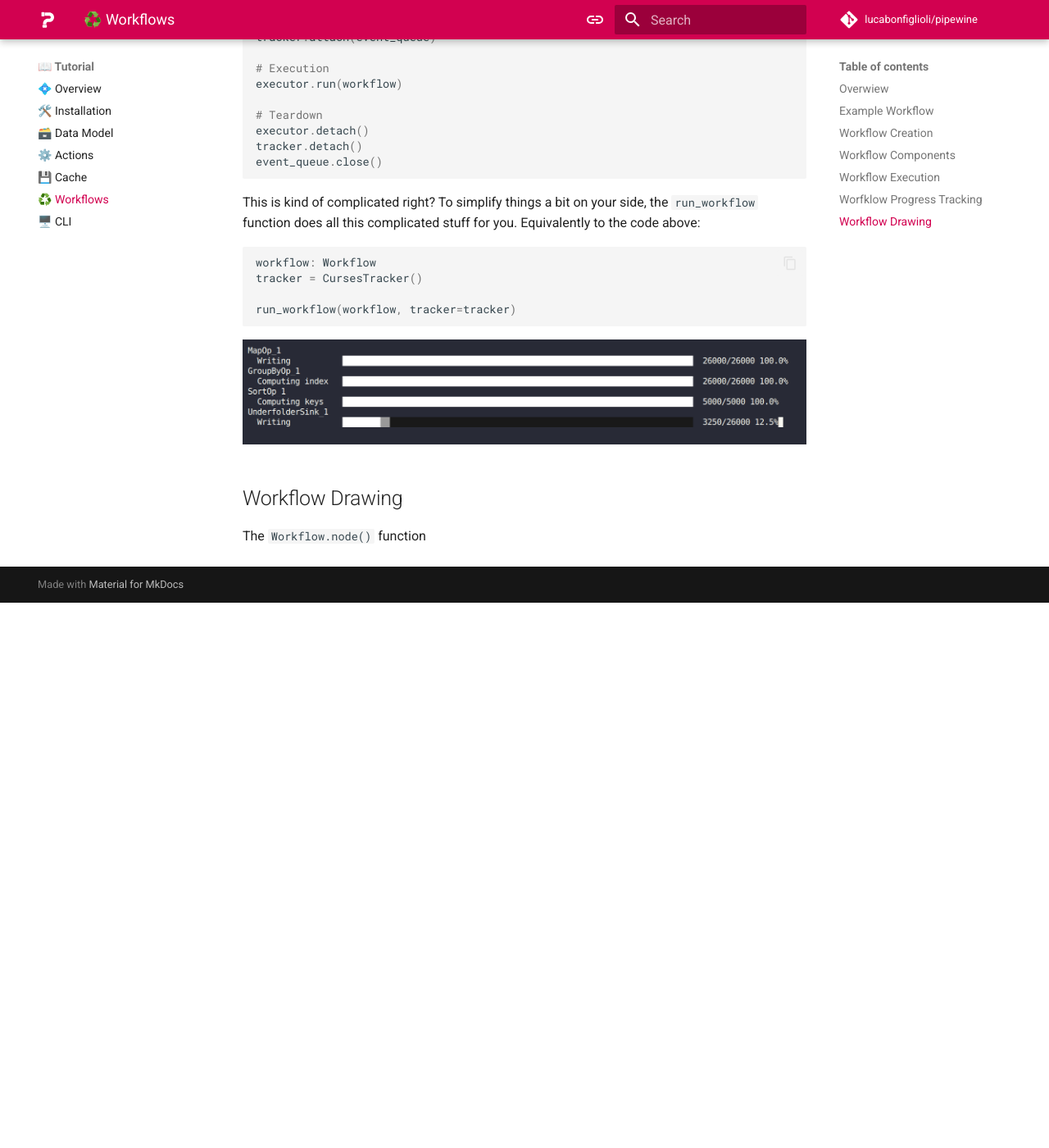
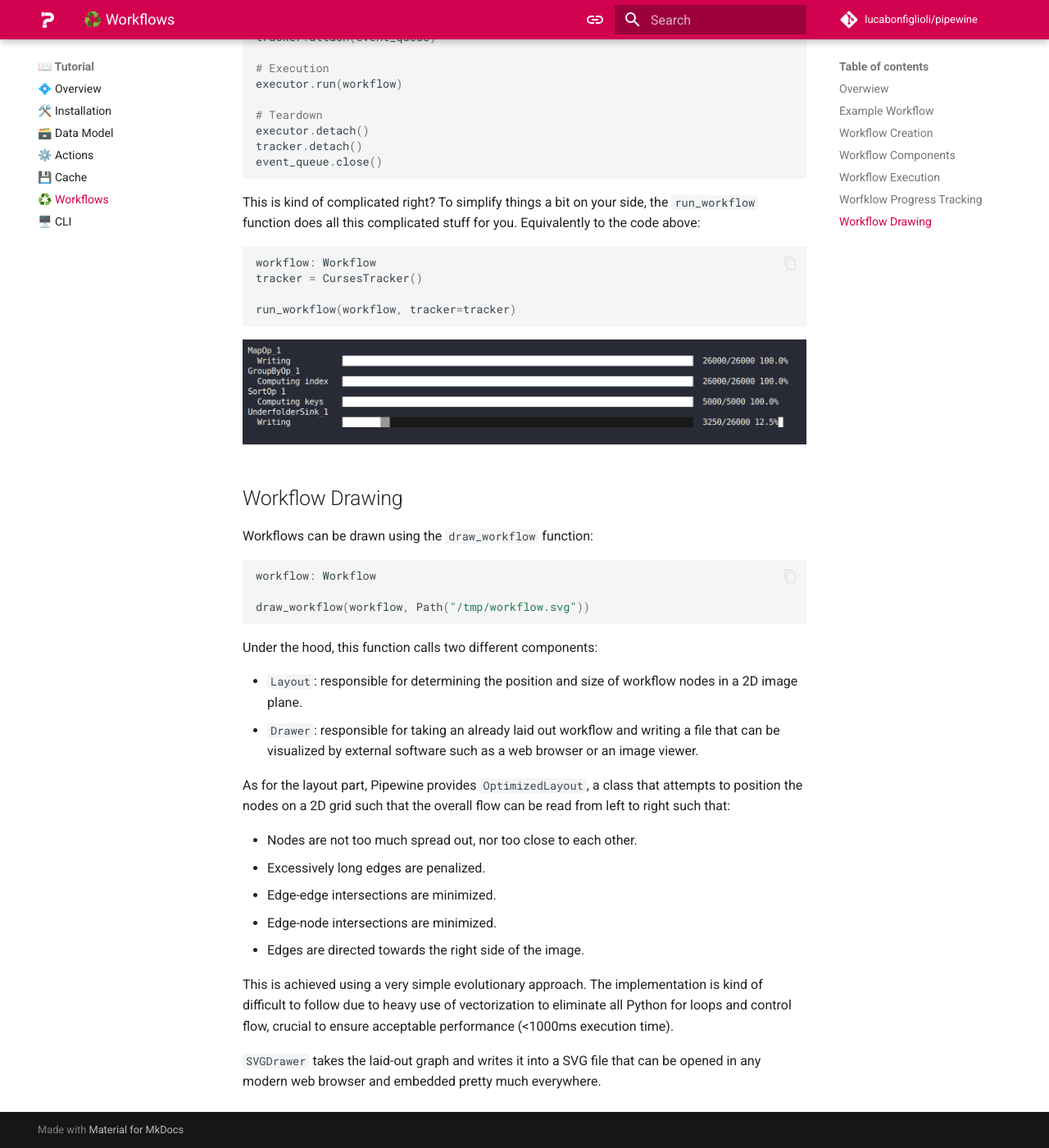
Before and after one commit to LucaBonfiglioli/pipewine, an MkDocs documentation site: the page built from docs/tutorial/workflows.md, in a window 1280 px wide and 1400 px high, scrolled down 10378 px. Shown: the whole window at 82% size. Built offline with MkDocs 1.6.1 and Material for MkDocs 9.7.7, drawn with Linux system fonts in a browser that asks for light colours; comment, search, counter and statistics services are not loaded; before the commit the page ends 11113 px from its top, so only the background shows below that.

Commit message:
Update workflow docs

````diff
--- a/docs/tutorial/workflows.md
+++ b/docs/tutorial/workflows.md
@@ -362,5 +362,27 @@ run_workflow(workflow, tracker=tracker)
 
 ## Workflow Drawing
 
+Workflows can be drawn using the `draw_workflow` function:
 
-The `Workflow.node()` function
+``` py
+workflow: Workflow
+
+draw_workflow(workflow, Path("/tmp/workflow.svg"))
+```
+
+Under the hood, this function calls two different components:
+
+- `Layout`: responsible for determining the position and size of workflow nodes in a 2D image plane.
+- `Drawer`: responsible for taking an already laid out workflow and writing a file that can be visualized by external software such as a web browser or an image viewer.
+
+As for the layout part, Pipewine provides `OptimizedLayout`, a class that attempts to position the nodes on a 2D grid such that the overall flow can be read from left to right such that:
+
+- Nodes are not too much spread out, nor too close to each other.
+- Excessively long edges are penalized.
+- Edge-edge intersections are minimized.
+- Edge-node intersections are minimized.
+- Edges are directed towards the right side of the image.
+
+This is achieved using a very simple evolutionary approach. The implementation is kind of difficult to follow due to heavy use of vectorization to eliminate all Python for loops and control flow, crucial to ensure acceptable performance (<1000ms execution time).
+
+`SVGDrawer` takes the laid-out graph and writes it into a SVG file that can be opened in any modern web browser and embedded pretty much everywhere.
````
